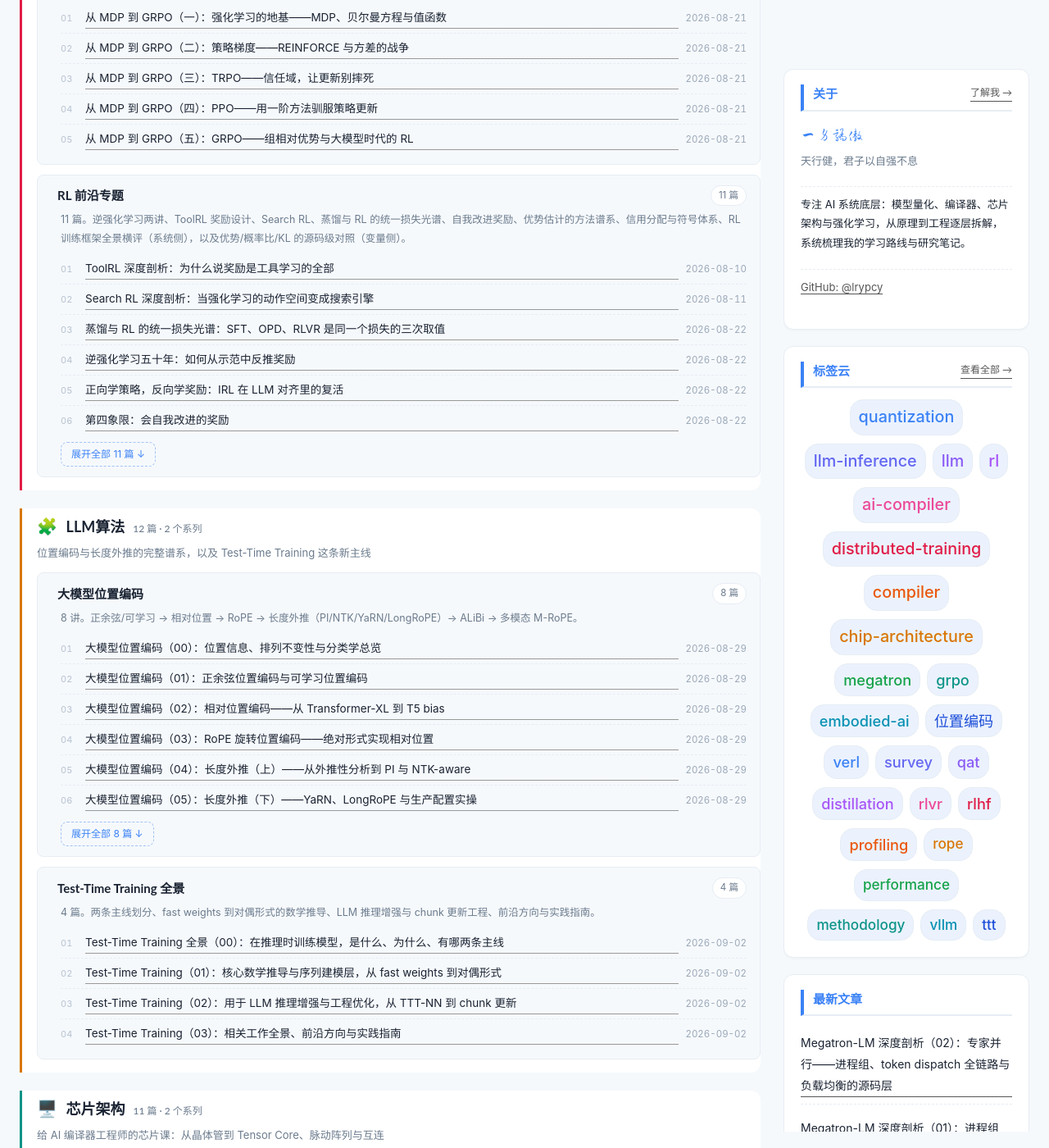
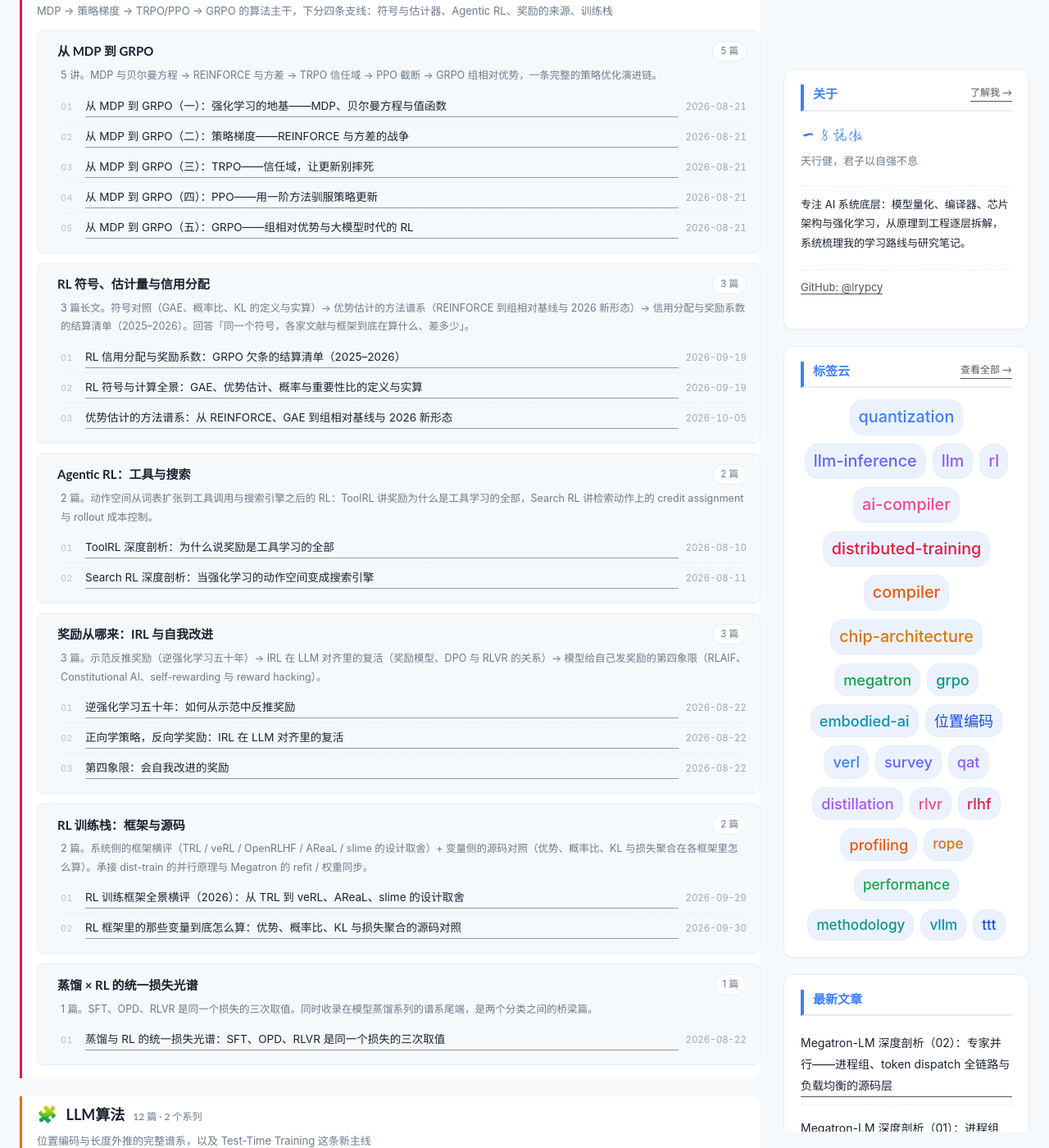
Before and after one commit to lrypcy/lrypcy.github.io, a Jekyll site: the page built from index.html, in a window 1280 px wide and 1400 px high, scrolled down 3427 px. Shown: the whole window at 82% size. Built offline with Jekyll 4.4.1, drawn with Linux system fonts in a browser that asks for light colours; the list of posts is cut into pages by our own code; some of the changed text lies outside the part shown.

Commit message:
chore(megatron): 加监工契约与 permalink 审计器，图谱描述对齐 14 篇新编号
- deep-dive-megatron/SERIES_SPEC.md: 系列编号表(00..13)、引用规范(permalink/外部引用/图)、
  A/B/C 证据分级、验收门禁九项、git 纪律。编号第四次顺延：原「01 六合一」按主题拆开
- deep-dive-megatron/TASK-agents1.md / TASK-agents2.md: 两个执行 agent 的工单
- tools/audit_permalinks.py: permalink 审计器，验文件在 commit 存在 + 行号在范围内，
  并报告无 #L 锚点的链接与裸行号（AGENTS.md §8「行号给 permalink」）
- _data/knowledge_graph.yml: megatron 节点 desc 原写「01 并行体系六合一 → 03 实测调优」，
  与实际编号不符（实测调优已外迁 profiling 系列），改为 14 篇实际编号

```diff
--- a/_data/knowledge_graph.yml
+++ b/_data/knowledge_graph.yml
@@ -32,7 +32,7 @@
   - name: 强化学习
     icon: "🎮"
     color: "#e11d48"
-    desc: MDP → 策略梯度 → TRPO/PPO → GRPO，加上 IRL、奖励设计与信用分配
+    desc: MDP → 策略梯度 → TRPO/PPO → GRPO 的算法主干，下分四条支线：符号与估计器、Agentic RL、奖励的来源、训练栈
   - name: LLM算法
     icon: "🧩"
     color: "#d97706"
@@ -112,7 +112,7 @@
     layer: 0
     order: 4
     prefixes: [megatron-]
-    desc: 5 篇。源码层走读：00 代码地图与配置系统 → 01 并行体系源码 → 02 优化工具箱 → 03 实测调优 → 04 RL/refit 桥接。承接 dist-train 系列的并行原理，补上源码、实测与 2026 新特性（GTP、MLA/DSA、MFSDP v2、Dynamic CP、full CUDA graph、原生 RL 栈）。
+    desc: 14 篇。00 地基（代码地图与配置系统、一次迭代控制流）→ 01 进程组与通信/计算重叠 → 02 专家并行（进程组双表、token dispatch 全链路、负载均衡）→ 03–07 并行源码层（TP+SP / GTP / DP 与优化器三套实现 / PP 调度器 / CP 与长上下文）→ 08–10 优化工具箱（显存账本与重计算 / FP8 与 FP4 / 算子融合与 CUDA Graph）→ 11–13 延伸（原生 RL 与 Refit / Checkpoint 与容错 / Bridge 与导出）。承接 dist-train 系列的并行原理，只做源码层，补上 2026 新特性（GTP、MLA/DSA、MFSDP v2、Dynamic CP、full CUDA graph、原生 RL 栈）。实测与调优已外迁至性能剖析系列。
 
   - id: perf-analysis
     name: 性能剖析：度量口径、训练栈归因与服务测量
@@ -140,9 +140,9 @@
     category: 模型蒸馏
     layer: 1
     order: 1
-    prefixes: [distillation-, online-distillation, on-policy-distillation, opd-one-year]
+    prefixes: [distillation-, online-distillation, on-policy-distillation, opd-one-year, distill-rl-unified]
     exclude: [llm-quant]
-    desc: 4 篇。Dark Knowledge 主线、在线蒸馏（MiniLLM/GKD）、On-Policy Distillation 深度剖析与一年后的生态现状。
+    desc: 5 篇。Dark Knowledge 主线、在线蒸馏（MiniLLM/GKD）、On-Policy Distillation 深度剖析与一年后的生态现状，最后用统一损失光谱把 SFT / OPD / RLVR 串成一条谱系。
 
   - id: quant
     name: 大模型量化算法
@@ -190,21 +190,48 @@
     desc: 4 篇。建模三讲（概率路径与边际向量场、score 与 SDE 扩展、条件生成与离散域潜空间）+ 应用篇（SD3 到蛋白质设计）。
 
   # ---------- layer 2：前沿专题 ----------
-  - id: rl-topics
-    name: RL 前沿专题
-    short: RL 前沿专题
+  - id: rl-estimation
+    name: RL 符号、估计量与信用分配
+    short: 估计与信用分配
     category: 强化学习
     layer: 2
     order: 0
-    prefixes: [irl-, toolrl, search-rl, distill-rl-unified, self-improving-reward, rl-advantage, rl-credit-assignment, rl-notation, rl-training-frameworks, rl-variables]
-    desc: 11 篇。逆强化学习两讲、ToolRL 奖励设计、Search RL、蒸馏与 RL 的统一损失光谱、自我改进奖励、优势估计的方法谱系、信用分配与符号体系、RL 训练框架全景横评（系统侧），以及优势/概率比/KL 的源码级对照（变量侧）。
+    prefixes: [rl-notation, rl-advantage, rl-credit-assignment]
+    desc: 3 篇长文。符号对照（GAE、概率比、KL 的定义与实算）→ 优势估计的方法谱系（REINFORCE 到组相对基线与 2026 新形态）→ 信用分配与奖励系数的结算清单（2025–2026）。回答「同一个符号，各家文献与框架到底在算什么、差多少」。
+
+  - id: agentic-rl
+    name: Agentic RL：工具与搜索
+    short: Agentic RL
+    category: 强化学习
+    layer: 2
+    order: 1
+    prefixes: [toolrl, search-rl]
+    desc: 2 篇。动作空间从词表扩张到工具调用与搜索引擎之后的 RL：ToolRL 讲奖励为什么是工具学习的全部，Search RL 讲检索动作上的 credit assignment 与 rollout 成本控制。
+
+  - id: reward-source
+    name: 奖励从哪来：IRL 与自我改进
+    short: 奖励的来源
+    category: 强化学习
+    layer: 2
+    order: 2
+    prefixes: [irl-, self-improving-reward]
+    desc: 3 篇。示范反推奖励（逆强化学习五十年）→ IRL 在 LLM 对齐里的复活（奖励模型、DPO 与 RLVR 的关系）→ 模型给自己发奖励的第四象限（RLAIF、Constitutional AI、self-rewarding 与 reward hacking）。
+
+  - id: rl-stack
+    name: RL 训练栈：框架与源码
+    short: RL 训练栈
+    category: 强化学习
+    layer: 2
+    order: 3
+    prefixes: [rl-training-frameworks, rl-variables]
+    desc: 2 篇。系统侧的框架横评（TRL / veRL / OpenRLHF / AReaL / slime 的设计取舍）+ 变量侧的源码对照（优势、概率比、KL 与损失聚合在各框架里怎么算）。承接 dist-train 的并行原理与 Megatron 的 refit / 权重同步。
 
   - id: wam
     name: 世界模型与世界动作模型
     short: 世界模型 WAM
     category: 具身智能
     layer: 2
-    order: 1
+    order: 4
     prefixes: [world-model]
     desc: 1 篇长文。从 Dreamer V4 到 Cosmos Policy / DreamZero 的 2025–2026 完整地图。
 
@@ -213,11 +240,19 @@
     short: 超越函数
     category: 芯片架构
     layer: 2
-    order: 2
+    order: 5
     prefixes: [gpu-transcendental]
     desc: 1 篇纵深长文。归约—逼近—重建三步算法、MUFU/SFU 的微架构选择、H100 上 989 vs 3.9 的吞吐悬崖，以及 FlashAttention-3 与 RoPE 长上下文的数值陷阱；含 5 组可复现实验。是 op 系列第 10 篇的续篇。
 
   # ---------- 单篇专题（只在分类面板出现） ----------
+  - id: distill-rl
+    name: 蒸馏 × RL 的统一损失光谱
+    short: 统一光谱
+    category: 强化学习
+    node: false
+    prefixes: [distill-rl-unified]
+    desc: 1 篇。SFT、OPD、RLVR 是同一个损失的三次取值。同时收录在模型蒸馏系列的谱系尾端，是两个分类之间的桥梁篇。
+
   - id: xdsl
     name: xDSL 编译器体系
     short: xDSL
@@ -254,16 +289,19 @@
   - { from: dist-train,to: quant,      label: QAT 要在训练栈里插伪量化 }
   - { from: dist-train,to: mdp-grpo,   label: RLHF/GRPO 训练依赖分布式栈 }
   - { from: dist-train,to: megatron,   label: 并行原理已在分布式训练系列讲透，Megatron 系列只做源码层与实测 }
-  - { from: megatron,  to: rl-topics,  label: Megatron 原生 RL 栈与 RL 训练框架在 refit / 权重同步处交汇 }
+  - { from: megatron,  to: rl-stack,  label: Megatron 原生 RL 栈与 RL 训练框架在 refit / 权重同步处交汇 }
   - { from: distill,   to: quant,      label: 蒸馏 + QAT 联合压缩 }
   - { from: distill,   to: mdp-grpo,   label: 蒸馏与 RL 的统一损失光谱 }
   - { from: posem,     to: quant,      label: KV Cache 量化与长上下文 }
   - { from: posem,     to: ttt,        label: 上下文建模是 TTT 的底座 }
   - { from: flow,      to: embodied,   label: Diffusion Policy 生成连续动作 }
   - { from: mdp-grpo,  to: embodied,   label: RL / 模仿学习是具身的学习范式 }
-  - { from: mdp-grpo,  to: rl-topics,  label: GRPO 主干通向 RLVR / 信用分配专题 }
-  - { from: distill,   to: rl-topics,  label: 蒸馏、DPO 与 RL 的目标函数同源 }
-  - { from: rl-topics, to: wam,        label: 想象轨迹里的信用分配 }
+  - { from: mdp-grpo,  to: rl-estimation,  label: GRPO 主干通向 GAE / 优势估计与信用分配 }
+  - { from: distill,   to: mdp-grpo,     label: 蒸馏、DPO 与 RL 的目标函数同源（统一损失光谱） }
+  - { from: rl-estimation, to: wam,        label: 想象轨迹里的信用分配 }
+  - { from: mdp-grpo,  to: agentic-rl,  label: GRPO 是工具与搜索动作的编解码底座 }
+  - { from: reward-source, to: rl-estimation, label: 奖励信号最终落到 token 级信用分配 }
+  - { from: agentic-rl, to: rl-estimation, label: 长程 rollout 的 credit assignment 最难 }
   - { from: mdp-grpo,  to: wam,        label: WAM 用 RL 训练动作模型 }
   - { from: embodied,  to: wam,        label: 世界模型驱动具身决策 }
   - { from: flow,      to: wam,        label: 生成式世界模型（Cosmos / DreamZero） }
```
Also changed, not shown: deep-dive-megatron/SERIES_SPEC.md (added, +212 -0 lines), deep-dive-megatron/TASK-agents1.md (added, +122 -0 lines), deep-dive-megatron/TASK-agents2.md (added, +183 -0 lines), tools/audit_permalinks.py (added, +109 -0 lines).
